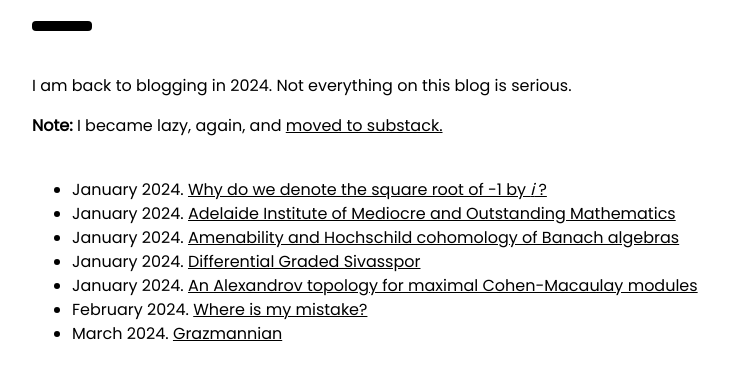
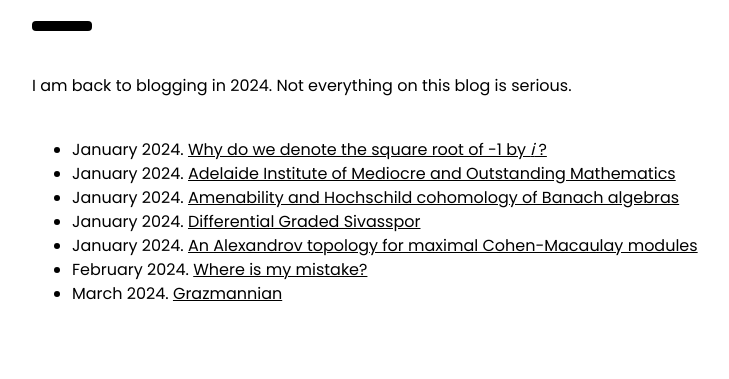
Before and after one commit to ozguresentepe/ozguresentepe.github.io, a plain HTML site: page ozgur/blog/index.html in a window 1280 px wide. Shown: the part 231-610 px from the top of the page, without its empty margins (24-753 px from the left). Drawn offline with nearby package versions, Linux system fonts and the light colour scheme.

Commit message:
Removed link to substack.

```diff
--- a/ozgur/blog/index.html
+++ b/ozgur/blog/index.html
@@ -54,7 +54,6 @@ body {font-size:16px;}
   <!-- About -->
   <div class="w3-container" id="about" style="margin-top:7px">
     <p>I am back to blogging in 2024. Not everything on this blog is serious. </p>
-    <p><b>Note:</b> I became lazy, again, and <a href="http://ozguresentepe.substack.com">moved to substack.</a> </p>
   </div>
 
 
```
